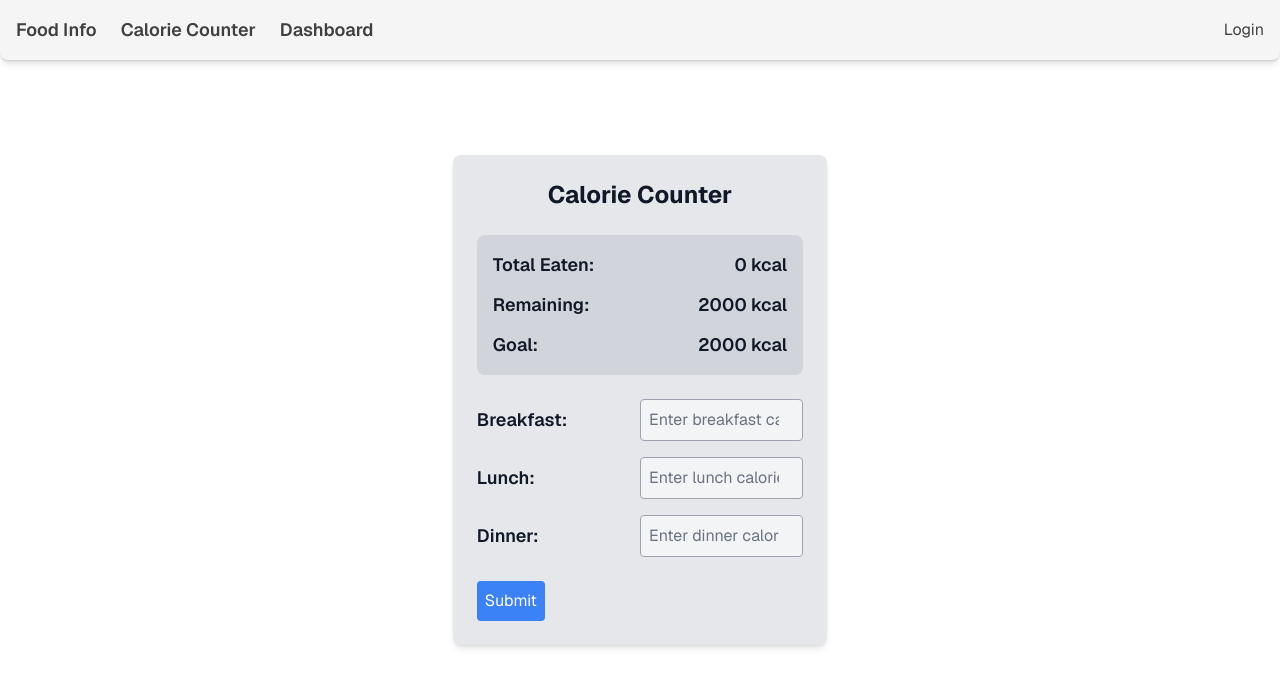
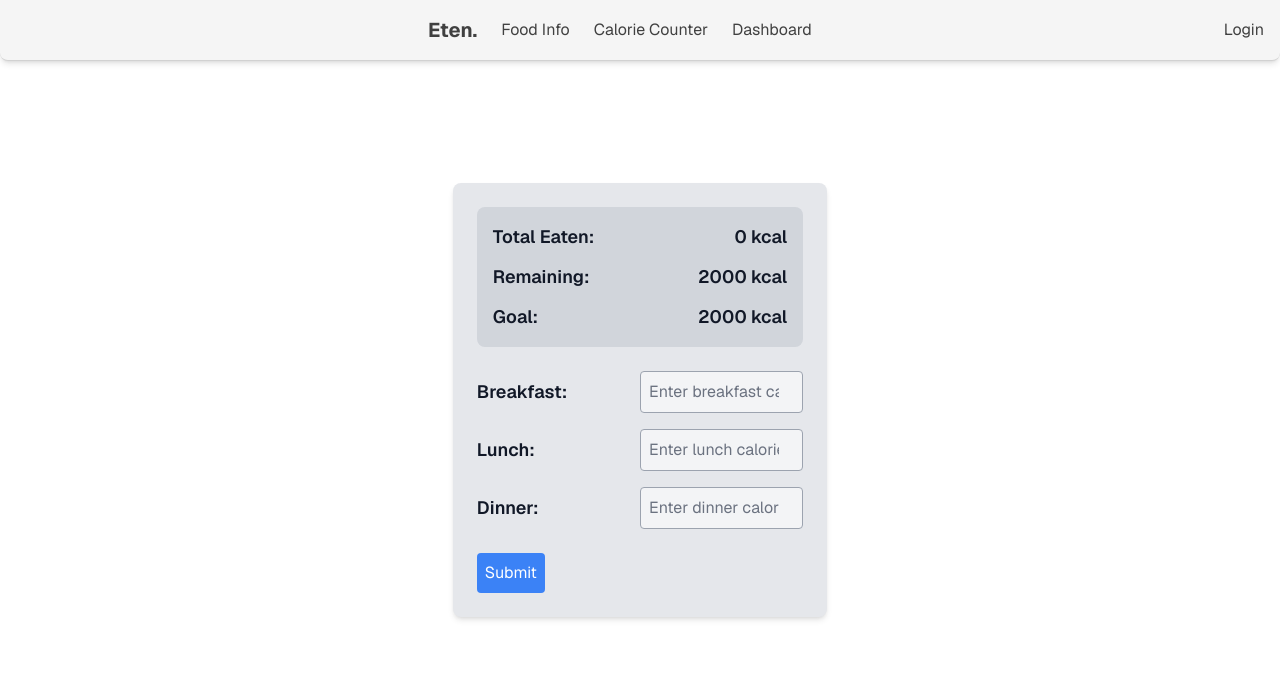
Before and after one commit to achmadky/aiten, a Next.js app: page /calorie-counter in a window 1280 px wide. Shown: the top 686 px of the page. Built offline with nearby package versions, Linux system fonts and the light colour scheme.

Commit message:
simply ui

```diff
--- a/app/calorie-counter/CalorieCounter.tsx
+++ b/app/calorie-counter/CalorieCounter.tsx
@@ -47,7 +47,6 @@ export default function CalorieCounter() {
 
   return (
     <div className="p-6 max-w-md mx-auto bg-gray-200 dark:bg-gray-800 text-gray-900 dark:text-gray-200 rounded-lg shadow-md">
-      <h1 className="text-2xl font-bold mb-6 text-center">Calorie Counter</h1>
 
       {/* Results Section */}
       <div className="bg-gray-300 dark:bg-gray-700 p-4 rounded-lg mb-6">
--- a/app/components/NavBar.tsx
+++ b/app/components/NavBar.tsx
@@ -47,41 +47,41 @@ const NavBar = () => {
   return (
     <nav className="bg-neutral-100 dark:bg-neutral-800 border-b border-neutral-300 dark:border-neutral-700 shadow-md fixed top-0 left-0 w-full z-20 rounded-b-lg">
       <div className="container mx-auto p-4 flex justify-between items-center">
-        <ul className="flex space-x-6">
-          <li>
+
+        {/* Centered "Eten." and navigation links */}
+        <div className="flex space-x-6 justify-center items-center mx-auto">
+          <span className="text-xl font-bold text-neutral-700 dark:text-neutral-200">
+            Eten.
+          </span>
           <Link
             href="/food-info"
             className="relative group text-neutral-700 dark:text-neutral-300 hover:text-neutral-900 dark:hover:text-white"
           >
-              <span className="text-lg font-semibold">Food Info</span>
+            <span className="text-base">Food Info</span>
             <span className="absolute left-0 -bottom-1 w-full h-1 bg-neutral-900 dark:bg-neutral-200 rounded-full transform scale-x-0 group-hover:scale-x-100 transition-transform"></span>
           </Link>
-          </li>
-          <li>
           <Link
             href="/calorie-counter"
             className="relative group text-neutral-700 dark:text-neutral-300 hover:text-neutral-900 dark:hover:text-white"
           >
-              <span className="text-lg font-semibold">Calorie Counter</span>
+            <span className="text-base">Calorie Counter</span>
             <span className="absolute left-0 -bottom-1 w-full h-1 bg-neutral-900 dark:bg-neutral-200 rounded-full transform scale-x-0 group-hover:scale-x-100 transition-transform"></span>
           </Link>
-          </li>
-          <li>
           <Link
             href="/dashboard"
             className="relative group text-neutral-700 dark:text-neutral-300 hover:text-neutral-900 dark:hover:text-white"
           >
-              <span className="text-lg font-semibold">Dashboard</span>
+            <span className="text-base">Dashboard</span>
             <span className="absolute left-0 -bottom-1 w-full h-1 bg-neutral-900 dark:bg-neutral-200 rounded-full transform scale-x-0 group-hover:scale-x-100 transition-transform"></span>
           </Link>
-          </li>
-        </ul>
+        </div>
 
+        {/* User info and logout or login on the right side */}
         <div className="flex items-center space-x-4">
           {user ? (
             <div className="flex items-center space-x-4 text-neutral-700 dark:text-neutral-300">
-              <span className="font-semibold">{user.username}</span>
-              <span className="text-sm">{user.email}</span>
+              <span className="text-sm">{user.username}</span>
+              <span className="text-xs">{user.email}</span>
               <button onClick={handleLogout} className="text-red-500 hover:text-red-700">
                 Logout
               </button>
--- a/app/dashboard/dashboard.tsx
+++ b/app/dashboard/dashboard.tsx
@@ -71,7 +71,6 @@ export default function CaloriesDashboard() {
 
   return (
     <div className="p-6 max-w-7xl mx-auto bg-gray-200 dark:bg-gray-800 text-gray-900 dark:text-gray-200 rounded-lg shadow-md">
-      <h1 className="text-3xl font-bold mb-6 text-center">Calories Dashboard</h1>
       <div className="relative" style={{ height: '200px' }}> {/* Adjusted height */}
         <Bar data={chartData} options={chartOptions} />
       </div>
```
Lines whose indentation alone changed are shown as unchanged.
